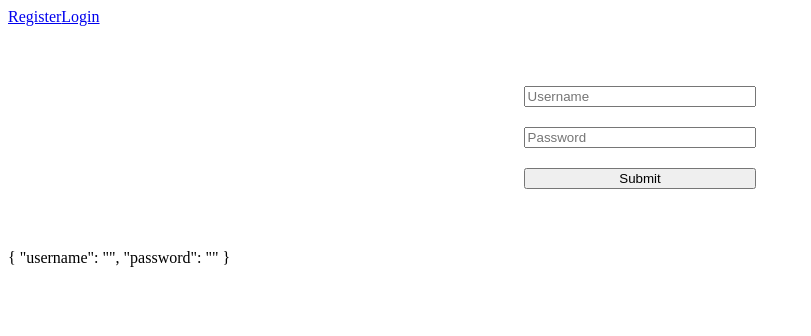
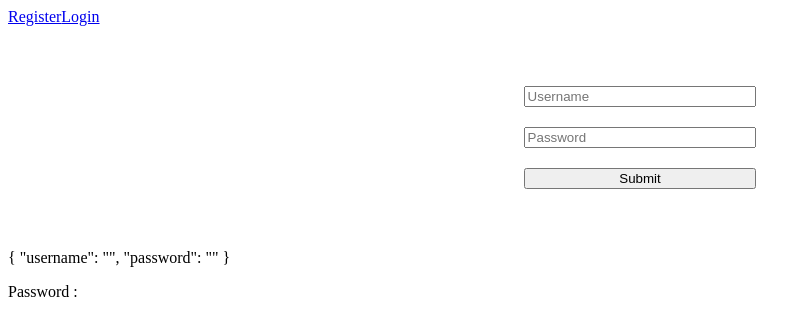
Before and after one commit to gabbayron/14-10-2020-angular, an Angular app: page /login in a window 1280 px wide. Shown: the top 336 px of the page, without its empty margins (0-811 px from the left). Built offline with nearby package versions, Linux system fonts and the light colour scheme.

Commit message:
template reference value added

```diff
--- a/src/app/components/login/login.component.html
+++ b/src/app/components/login/login.component.html
@@ -1,9 +1,10 @@
 <!-- Template driven forms -->
 
 <form>
-    <input type="text" placeholder="Username" [(ngModel)]="myform.username" name="username">
-    <input type="text" placeholder="Password" [(ngModel)]="myform.password" name="password">
+    <input type="text" placeholder="Username" [(ngModel)]="myform.username" name="username" #name="ngModel">
+    <input type="password" placeholder="Password" [(ngModel)]="myform.password" name="password" #blah>
     <input type="submit" value="Submit">
 </form>
 
 <p>{{myform | json}}</p>
+<p> Password : {{blah.value}}</p>
```
